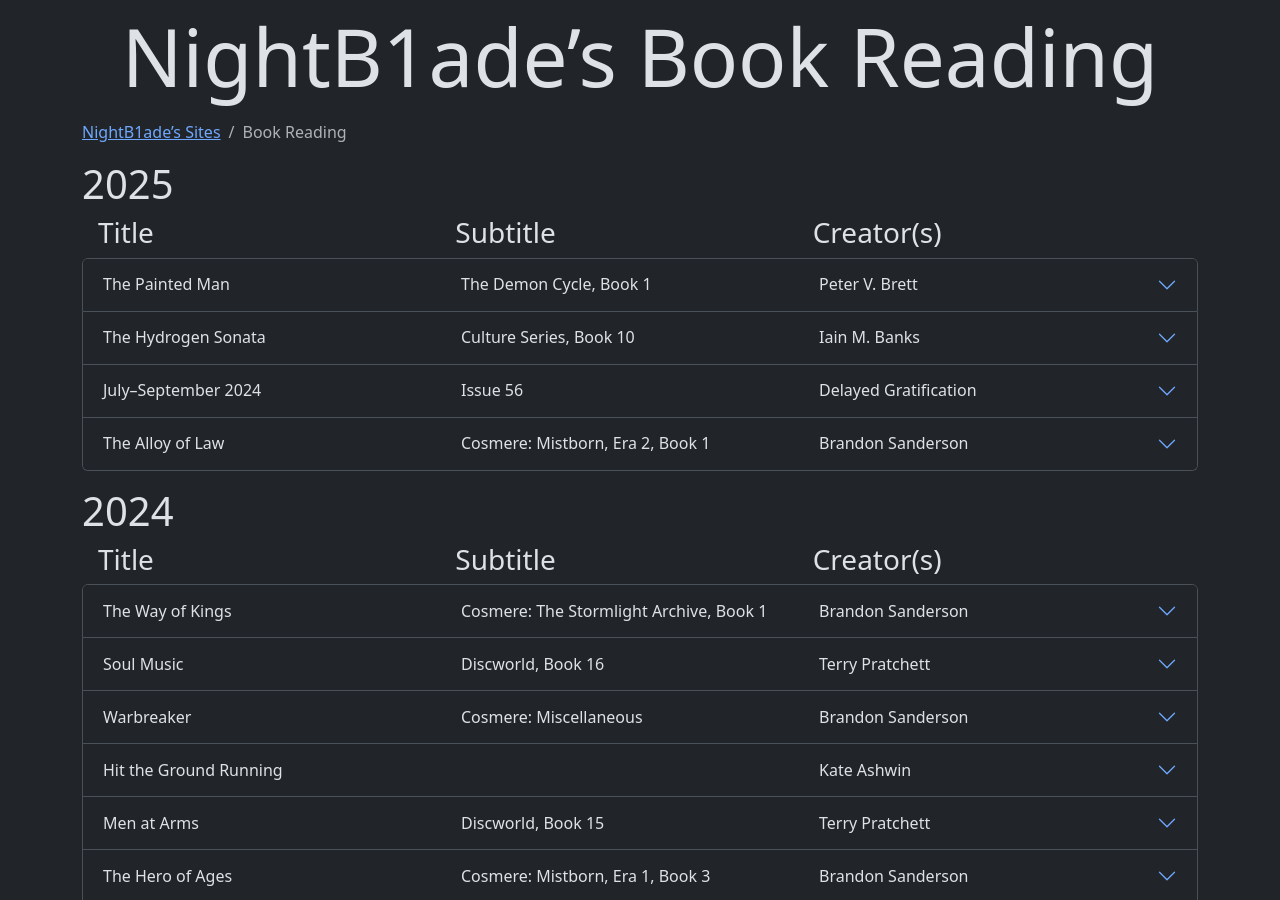
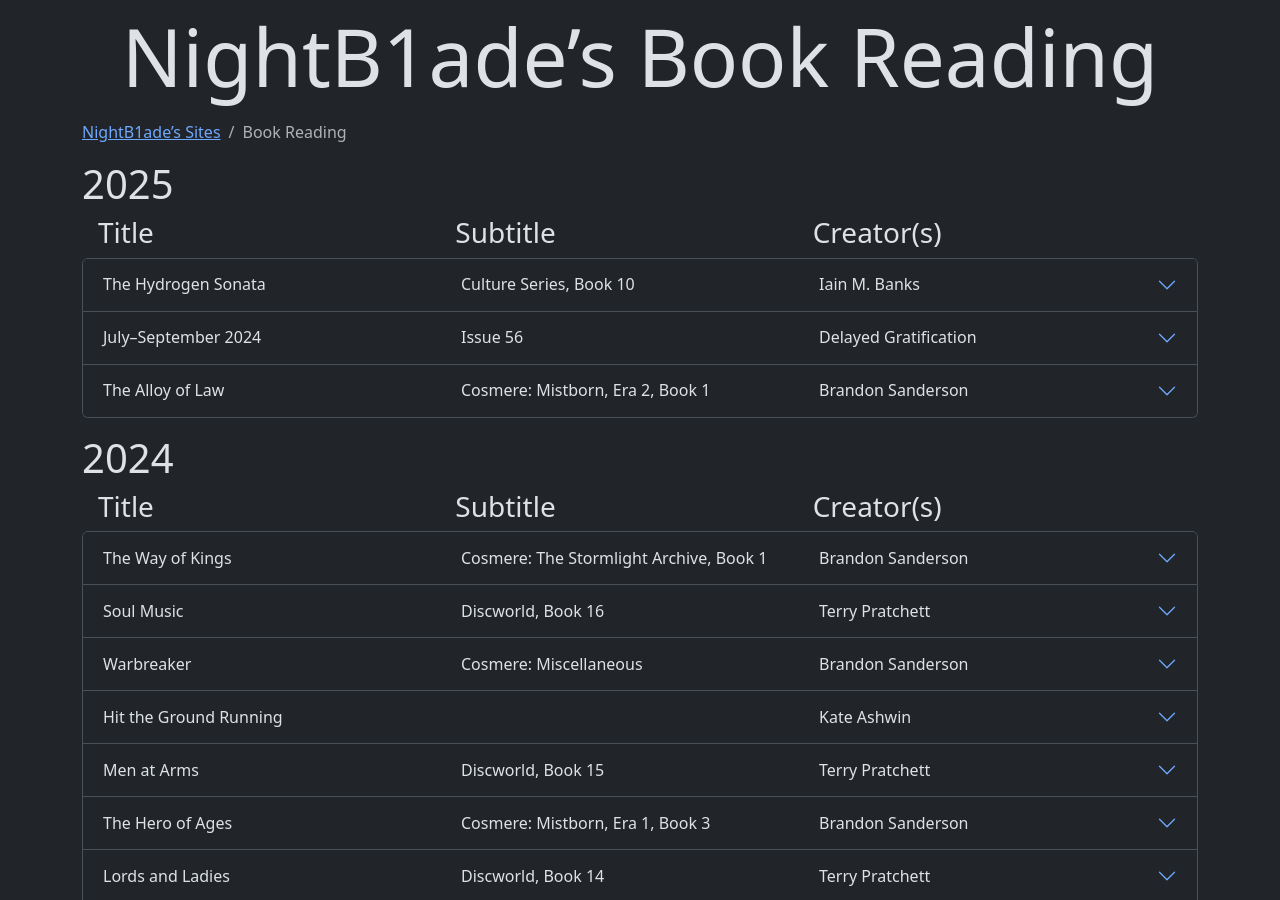
Before and after one commit to NightB1ade/BookReading, a Jekyll site: the page built from index.html, in a window 1280 px wide and 900 px high. Built offline with Jekyll 4.4.1, drawn with Linux system fonts in a browser that asks for light colours.

Commit message:
The Painted Man: Revert addition

```diff
--- a/_data/ReadingList.json
+++ b/_data/ReadingList.json
@@ -2064,26 +2064,4 @@
 			}
 		]
 	}
-	, {
-		"title": "The Painted Man"
-		, "subtitle": "The Demon Cycle, Book 1"
-		, "creators": [
-			"Peter V. Brett"
-		]
-		, "numPages": 545
-		, "notes": []
-		, "isbns": [{
-			"isbn": "9780007276141"
-			, "description": "Paperback"
-		}]
-		, "progress": [{
-				"date": "2025-01-28"
-				, "page":
-			}
-			, {
-				"date": "2025-01-29"
-				, "page":
-			}
-		]
-	}
 ]
```
